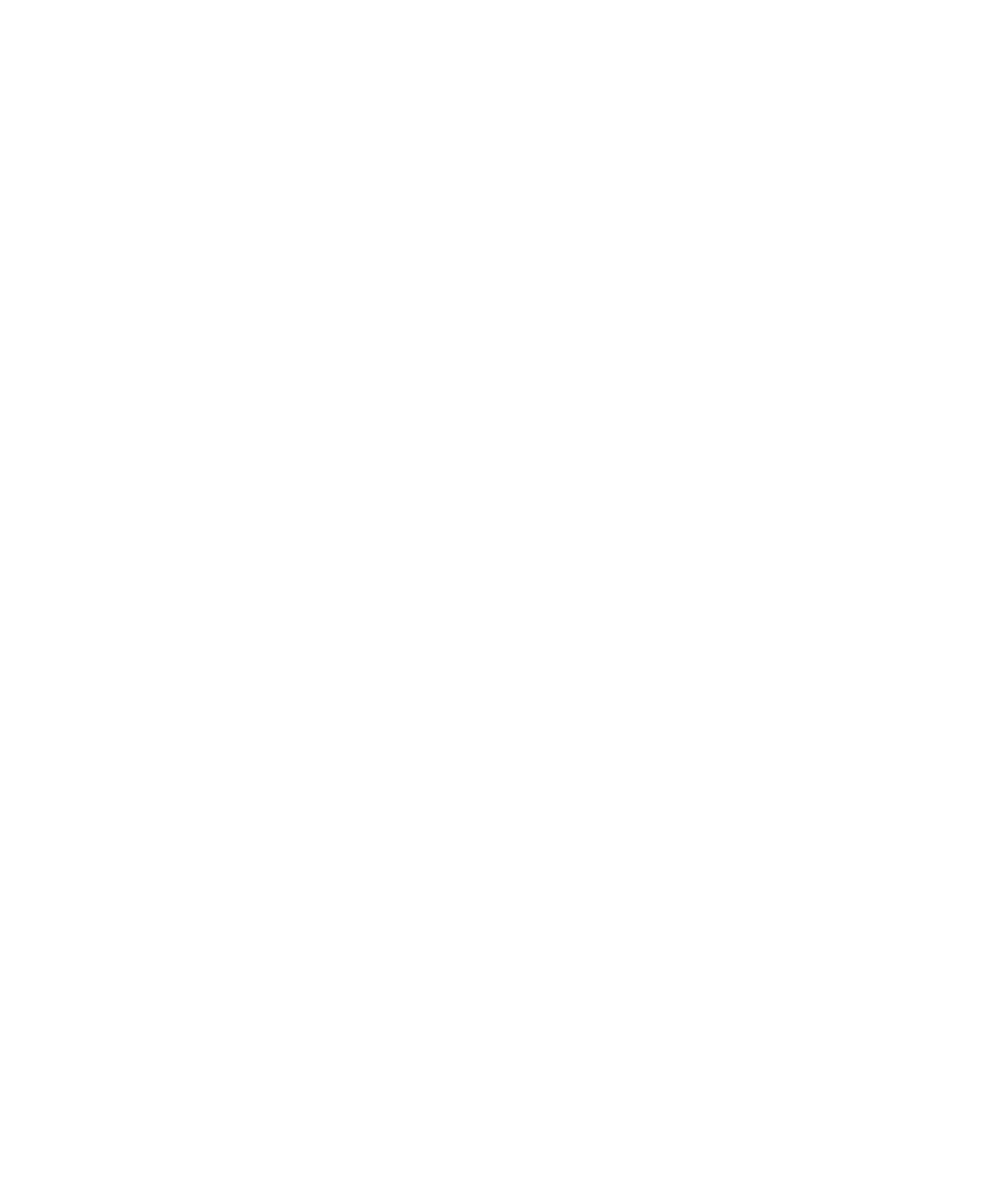
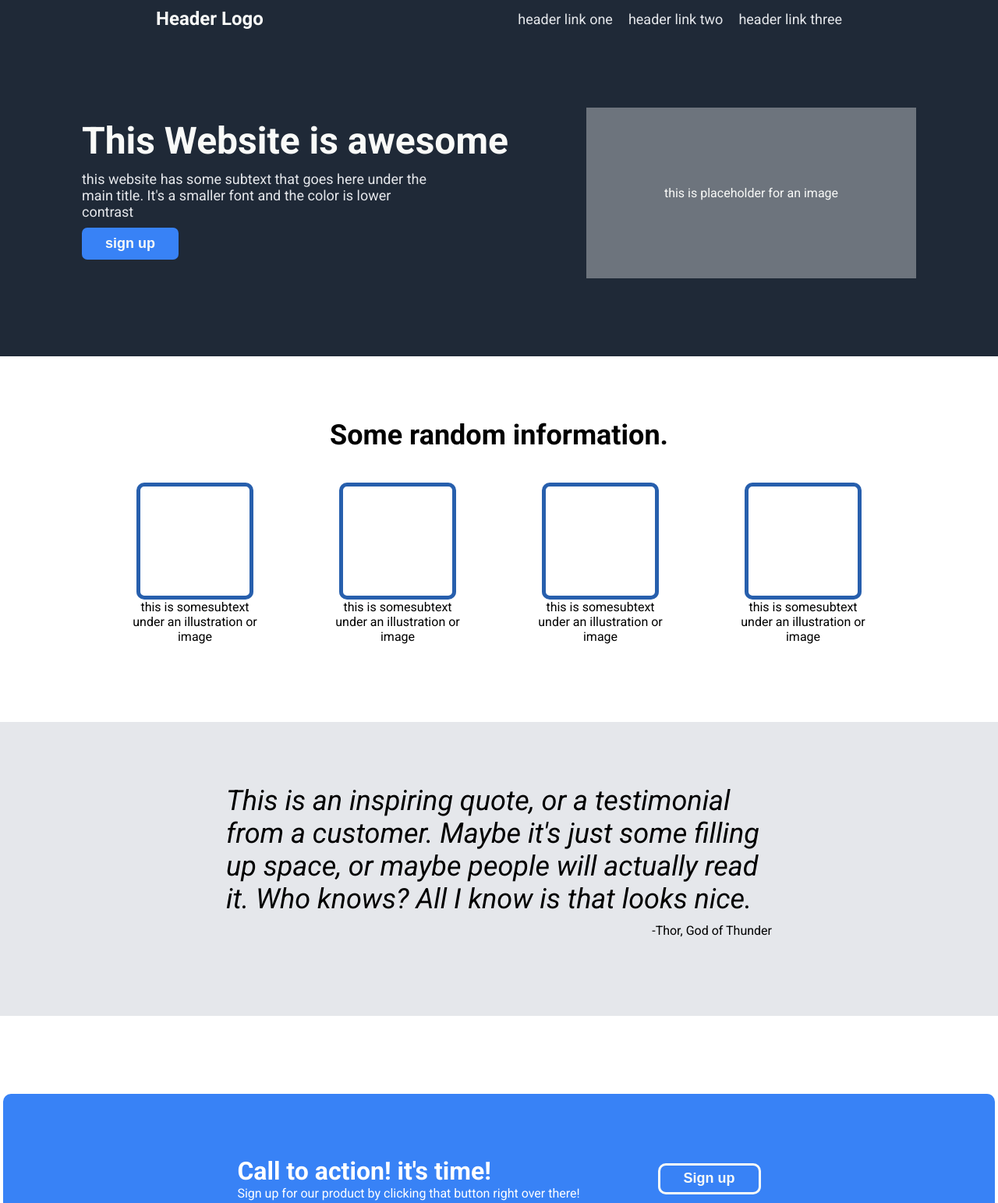
Before and after one commit to MichBucz/CSS_PROJECT, a plain HTML site: page index.html in a window 1280 px wide. Shown: the top 1543 px of the page at 78% size. Before the commit the page ends 800 px from the top, so only its background shows below. Drawn offline with Linux system fonts and the light colour scheme.

Commit message:
added header, 4 sections and footer

```diff
--- a/index.html
+++ b/index.html
@@ -1,11 +1,87 @@
 <!DOCTYPE html>
 <html lang="en">
-<head>
-    <meta charset="UTF-8">
-    <meta name="viewport" content="width=device-width, initial-scale=1.0">
+  <head>
+    <meta charset="UTF-8" />
+    <meta name="viewport" content="width=device-width, initial-scale=1.0" />
+    <link rel="stylesheet" href="styles.css" />
+    <link rel="preconnect" href="https://fonts.googleapis.com" />
+    <link rel="preconnect" href="https://fonts.gstatic.com" crossorigin />
+    <link
+      href="https://fonts.googleapis.com/css2?family=Roboto:ital,wght@0,100;0,300;0,400;0,500;0,700;0,900;1,100;1,300;1,400;1,500;1,700;1,900&display=swap"
+      rel="stylesheet"
+    />
+
     <title>Document</title>
-</head>
-<body>
+  </head>
+  <body>
+    <div class="header">
+      <h1>Header Logo</h1>
+      <div class="header-links">
+        <a href="">header link one</a>
+        <a href="">header link two</a>
+        <a href="">header link three</a>
+      </div>
+    </div>
+    <div class="section1">
+      <div class="section1-container">
+        <div class="section1-left">
+          <h1>This Website is awesome</h1>
+          <p>
+            this website has some subtext that goes here under the main title.
+            It's a smaller font and the color is lower contrast
+          </p>
+          <button class="section1-button">sign up</button>
+        </div>
+        <div class="section1-right">
+          <p>this is placeholder for an image</p>
+        </div>
+      </div>
+    </div>
+    <div class="section2">
+      <h1>Some random information.</h1>
+      <div class="info-elements">
+        <div class="info-element">
+          <div class="square"></div>
+          <p>this is somesubtext under an illustration or image</p>
+        </div>
+        <div class="info-element">
+          <div class="square"></div>
+          <p>this is somesubtext under an illustration or image</p>
+        </div>
+        <div class="info-element">
+          <div class="square"></div>
+          <p>this is somesubtext under an illustration or image</p>
+        </div>
+        <div class="info-element">
+          <div class="square"></div>
+          <p>this is somesubtext under an illustration or image</p>
+        </div>
+      </div>
+    </div>
+    <div class="section3">
+      <div class="section3-text">
+        <p>
+          This is an inspiring quote, or a testimonial from a customer. Maybe
+          it's just some filling up space, or maybe people will actually read
+          it. Who knows? All I know is that looks nice.
+        </p>
+        <p>-Thor, God of Thunder</p>
+      </div>
+    </div>
+    <div class="section4">
+      <div class="action">
+        <div class="action-text">
+          <h1>Call to action! it's time!</h1>
+          <p>
+            Sign up for our product by clicking that button right over there!
+          </p>
+        </div>
 
-</body>
+        <button>Sign up</button>
+      </div>
+    </div>
+    <div class="footer">
+      <p>Copyright @ The Odin Project 2024</p>
+    </div>
+  </body>
 </html>
--- a/styles.css
+++ b/styles.css
@@ -0,0 +1,199 @@
+* {
+  margin: 0;
+  padding: 0;
+}
+
+body {
+  display: flex;
+  flex-direction: column;
+  font-family: "Roboto", sans-serif;
+  font-style: normal;
+  height: 100vh;
+}
+
+.header {
+  display: flex;
+  align-items: center;
+  justify-content: center;
+  background-color: #1f2937;
+  padding: 10px 200px 10px 200px;
+}
+
+.header h1 {
+  font-size: 24px;
+  color: #f9faf8;
+  margin-right: auto;
+}
+
+.header-links {
+  display: flex;
+  flex-direction: row;
+  gap: 20px;
+}
+
+.header-links a {
+  text-decoration: none;
+}
+
+.header-links a,
+.section1-left p {
+  font-size: 18px;
+  color: #e5e7eb;
+}
+
+.section1 {
+  display: flex;
+  flex: 1;
+  justify-content: center;
+  align-items: center;
+  background-color: #1f2937;
+  padding: 80px 0 100px 0;
+}
+
+.section1-container {
+  align-items: center;
+  justify-content: center;
+  display: flex;
+  flex-wrap: wrap;
+  color: #f9faf8;
+}
+
+.section1 h1 {
+  font-size: 48px;
+  margin-bottom: 10px;
+}
+.section1 p {
+  max-width: 450px;
+}
+
+.section1 button {
+  margin-top: 10px;
+  font-size: large;
+  font-weight: bold;
+  color: #f9faf8;
+  background-color: #3882f6;
+  border: none;
+  padding: 10px 30px;
+  border-radius: 7px;
+}
+
+.section1-right {
+  margin-top: 10px;
+  margin-left: 100px;
+  background-color: #6d747d;
+  flex-grow: 1 1 0;
+  padding: 100px 100px;
+}
+
+.section2 {
+  background-color: #ffffff;
+  display: flex;
+  flex-direction: column;
+  flex: 1;
+  padding: 80px 0 100px 0;
+  justify-content: space-between;
+  align-items: center;
+}
+
+.section2 h1 {
+  font-size: 36px;
+  font-family: "Roboto", sans-serif;
+  font-style: normal;
+  margin-bottom: 40px;
+}
+
+.info-elements {
+  display: flex;
+  gap: 5rem;
+}
+
+.info-element {
+  display: flex;
+  flex-direction: column;
+  justify-content: center;
+  align-items: center;
+}
+
+.info-element p {
+  width: 180px;
+  text-align: center;
+}
+
+.square {
+  box-sizing: border-box;
+  width: 150px;
+  height: 150px;
+  background-color: #ffffff;
+  border: solid;
+  border-width: thick;
+  border-color: #275fad;
+  border-radius: 10px;
+  flex-shrink: 0;
+}
+
+.section3 {
+  background-color: #e5e7eb;
+  display: flex;
+  flex-direction: column;
+  flex: 1;
+  padding: 80px 0 100px 0;
+  justify-content: space-between;
+  align-items: center;
+}
+
+.section3-text :first-child {
+  font-size: 36px;
+  font-family: "Roboto", sans-serif;
+  font-style: italic;
+  width: 700px;
+}
+
+.section3-text p:nth-child(2) {
+  margin-top: 10px;
+  display: flex;
+  justify-content: flex-end;
+}
+
+.section4 {
+  background-color: #ffffff;
+  display: flex;
+  flex-direction: column;
+  flex: 1;
+  padding: 100px 0 100px 0;
+  justify-content: space-between;
+  align-items: center;
+}
+
+.action {
+  background-color: #3882f6;
+  display: flex;
+  padding: 80px 300px;
+  color: #ffffff;
+  border-radius: 10px;
+  align-items: center;
+}
+
+.action button {
+  align-items: center;
+  margin-left: 100px;
+  font-size: large;
+  font-weight: bold;
+  color: #f9faf8;
+  background-color: #3882f6;
+  border: solid;
+  padding: 0px 30px;
+  border-radius: 10px;
+  display: flex;
+  flex-shrink: 0;
+  height: 40px;
+}
+
+.footer {
+  display: flex;
+  align-items: center;
+  justify-content: center;
+  background-color: #1f2937;
+  padding: 30px;
+  font-size: 24px;
+  color: #f9faf8;
+}
```
Also changed, not shown: 1 other file.
